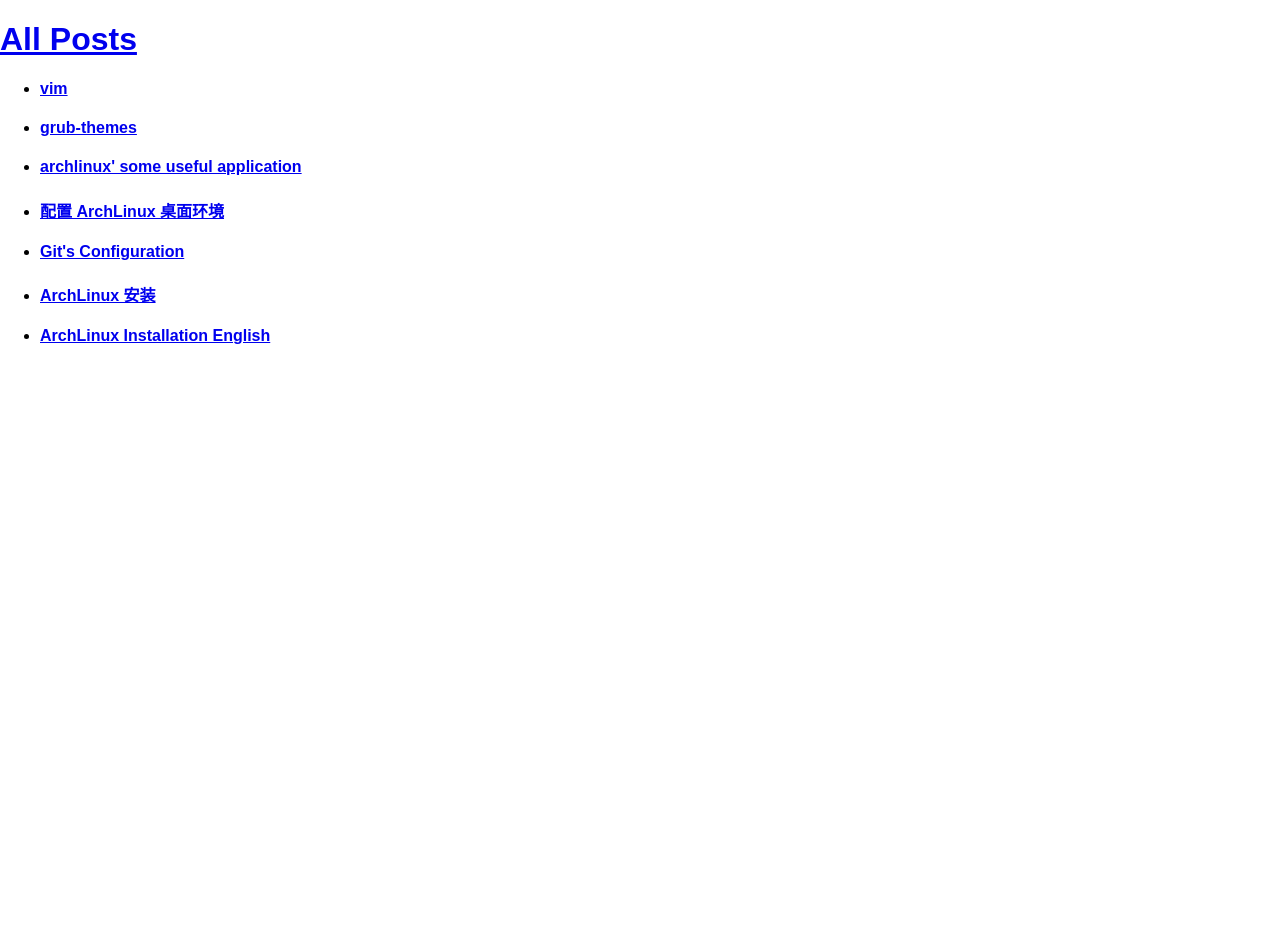
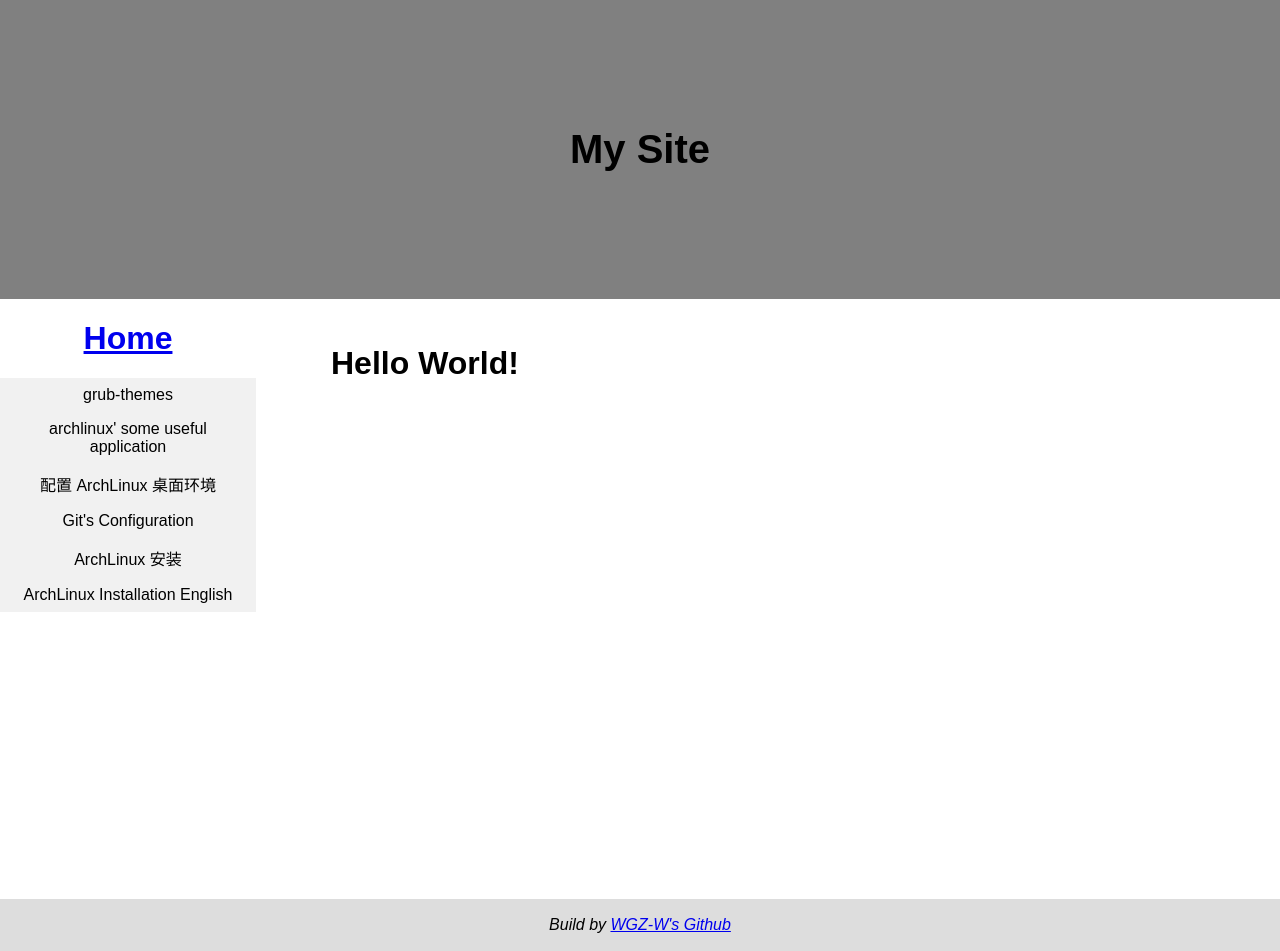
Before and after one commit to WGZ-W/wgz-w.github.io, a Jekyll site: the page built from about.md, in a window 1280 px wide. Built offline with Jekyll 4.4.1, drawn with Linux system fonts in a browser that asks for light colours; before the commit the page ends 900 px from its top, so only the background shows below that.

Commit message:
a little completion about my interface

```diff
--- a/_layouts/default.html
+++ b/_layouts/default.html
@@ -7,10 +7,38 @@
 {% include head.html %}
 
 <body>
+  <div class="header">
+    <h1>My Site</h1>
+  </div>
+  <div class="row">
+    <div class="leftcolumn">
+      <div class="sidenav">
+        <h1><a href="/">Home</a></h1>
+        <ul>
+          {% for post in site.posts %}
+            <li><a href="{{ post.url }}">{{ post.title }}</a></li>
+          {% endfor %}
+        </ul>
 
+
+      </div>
+    </div>
+
+    <div class="rightcolumn">
+      <div class="content">
+        <h1>Hello World!</h1>
+      </div>
+    </div>
+
+  </div>
 
   {{ content }}
 
+  <div class="footer">
+  <p><i>Build by
+    <a href="https://github.com/WGZ-W/" target="_blank">WGZ-W's Github</a>
+  </i></p>
+</div>
 
 </body>
 
--- a/_layouts/post.html
+++ b/_layouts/post.html
@@ -6,23 +6,25 @@
 
 <body>
 
-  <div class="row">
-
-    <div class="sidebar">
-      <h1><a href="/blog.html">All Posts</a></h1>
-      <div>
+  <div class="row"></div>
+    <div class="leftcolumn">
+      <div class="sidenav">
+        <h1><a href="/">Home</a></h1>
         <ul>
           {% for post in site.posts %}
-            <li>
-              <h4><a href="{{ post.url }}">{{ post.title }}</a></h4>
-            </li>
-          {% endfor %}
+          <li><a href="{{ post.url }}">{{ post.title }}</a></li>
+        {% endfor %}
         </ul>
       </div>
     </div>
 
-    <div class="main">
-      {{ content }}
+  </div>
+
+    <div class="rightcolumn">
+      <div class="content">
+        {{ content }}
+      </div>
+
     </div>
 
   </div>
--- a/_posts/2024-09-17-vim.md
+++ b/about.md
@@ -1,4 +1,4 @@
 ---
-layout: post
-title: "vim"
+layout: default
+
 ---
--- a/assets/css/markdown.css
+++ b/assets/css/markdown.css
@@ -8,7 +8,8 @@
 code {
     border-radius: 0%;
     padding: auto;
-    overflow: scroll;
+    height: auto;
+
 }
 
 pre {
@@ -19,6 +20,7 @@
     margin: 0 2em .5em 2em;
     /* width: 100px; */
     font-weight: bold;
-    /* height: 50px; */
-    /* overflow: scroll; */
+    /* overflow-wrap: break-word; */
+    /* height: auto; */
+    overflow: auto;
 }
--- a/assets/css/style.css
+++ b/assets/css/style.css
@@ -10,60 +10,33 @@
     font-family: Arial;
     margin: 0;
     min-height: 100%;
-    /* background-image: url(/assets/images/cat.jpeg); */
-    /* background-size: 100% 100%; */
 }
 
 /* 标题 + 背景图片 */
 .header {
-    padding: 300px;
+    background-color: gray;
     text-align: center;
-    color: whitesmoke;
+    margin: auto;
+    padding: 100px;
 }
 
 /* 标题字体加大 */
 .header h1 {
     font-size: 40px;
+    color: #000;
 }
 
-.header a {
-    color: white;
-    text-decoration: none;
-}
 
 /* 创建的列 */
 .leftcolumn {
     float: left;
-    position: fixed;
-    width: 15%;
+    width: 20%;
 }
-
-.leftcolumn h1 {
-    text-align: center;
-}
-
-.leftcolumn ul {
-    list-style-type: none;
-    margin: 0;
-    padding: 0;
-    background-color: #f1f1f1;
-}
-
-.leftcolumn li a {
-    display: block;
-    color: #000;
-    text-align: center;
-    padding: 8px 16px;
-    text-decoration: none;
-}
-
 
 
 .rightcolumn {
     float: right;
-    width: 85%;
-    padding: 25px 100px;
-    font-size: 16px;
+    width: 80%;
 }
 
 /* 列后清除浮动 */
@@ -73,13 +46,40 @@
     clear: both;
 }
 
+
 .sidenav {
     margin: auto;
-    background-color: black;
+    background-color: white;
+    overflow-wrap: break-word;
+    text-align: center;
+}
+
+.sidenav ul {
+    list-style-type: none;
+    margin: 0;
+    padding: 0;
+    background-color: #f1f1f1;
+}
+
+.sidenav li a {
+    display: block;
+    color: #000;
+    text-align: center;
+    padding: 8px 16px;
+    text-decoration: none;
+}
+
+.sidenav li a:hover{
+    background-color: #555;
+    color: white;
 }
 
 .content {
     overflow: auto;
+    margin: auto;
+    min-height: 600px;
+    /* background-color: green; */
+    padding: 25px 75px;
 }
 
 
```
